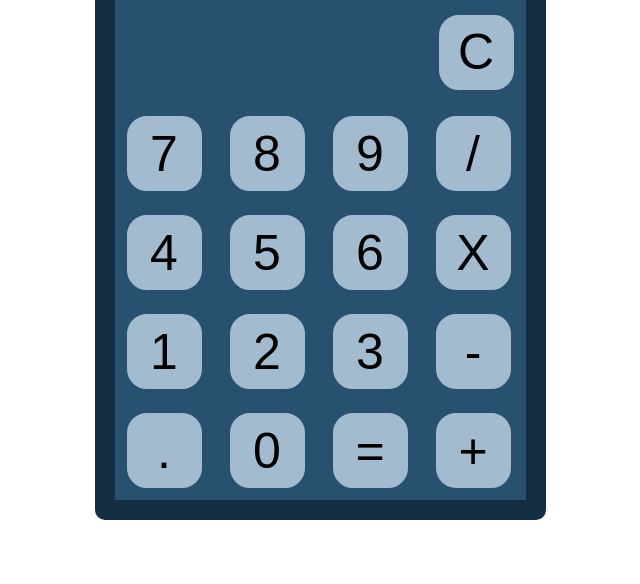
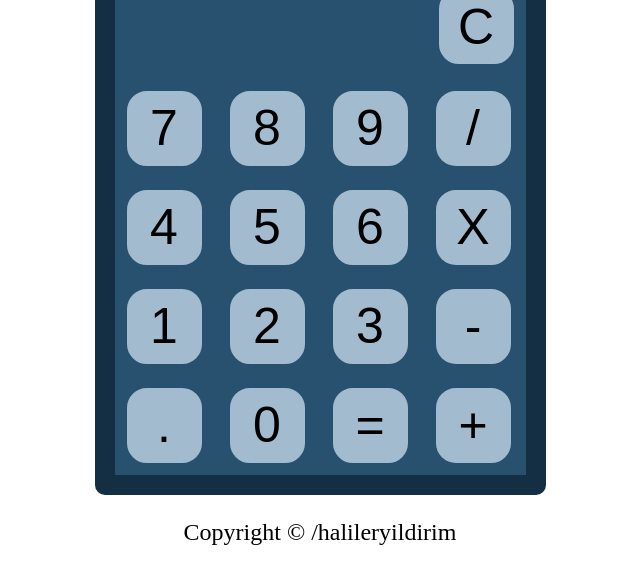
Before and after one commit to halileryildirim/calculator, a plain HTML site: page index.html in a window 1280 px wide. Shown: the part 180-764 px from the top of the page, without its empty margins (320-960 px from the left). Drawn offline with Linux system fonts and the light colour scheme.

Commit message:
Added footer and footer style

```diff
--- a/index.html
+++ b/index.html
@@ -41,6 +41,6 @@
                 <button id = "operator" class="add">+</button>
             </div>
         </div>
-        <div class="footer"></div>
+        <div class="footer">Copyright © <a href="https://github.com/halileryildirim" target="_blank"> /halileryildirim</div>
     </body>
 </html>
--- a/style.css
+++ b/style.css
@@ -72,3 +72,13 @@ h1 {
     padding-right: 8px;
     border-radius: 15px;
 }
+
+.footer {
+    color: black;
+    font-size: 24px;
+    margin-top: 24px;
+}
+a{
+    text-decoration: none;
+    color: black;
+}
```
